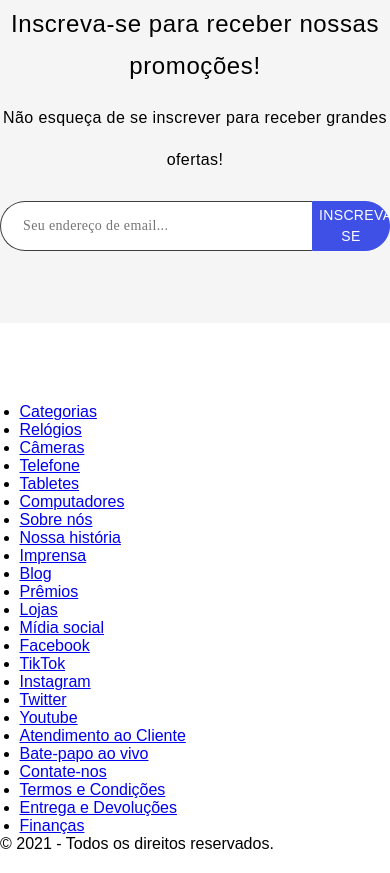
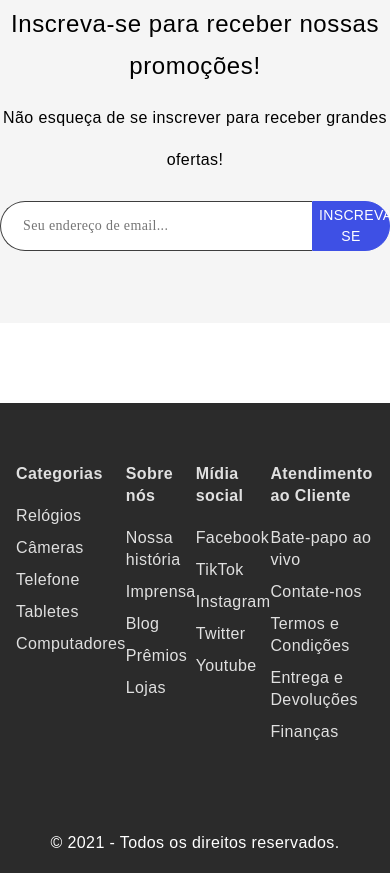
Before and after one commit to WangleyQuinhones/Homepage_Store, a plain HTML site: page index.html in a window 390 px wide. Shown: the part 1439-2312 px from the top of the page. Drawn offline with Linux system fonts and the light colour scheme.

Commit message:
Update Style.css
Iniciando a parte responsiva

```diff
--- a/Css/Style.css
+++ b/Css/Style.css
@@ -339,3 +339,55 @@ section.newsletter form button:hover{
     color: #3e50e5;
     border: 1px solid #3E3E3E;
 }
+
+footer .botton-nav{
+    padding: 60px 0;
+    background-color: #2b2b2b;
+}
+
+footer .botton-nav .container{
+    display: flex;
+    max-width: 955px;
+    justify-content: space-between;
+}
+
+footer .botton-nav ul{
+    list-style: none;
+}
+
+footer .botton-nav ul li a{
+    color: #e0e0e0;
+    font-size: 16px;
+    margin-bottom: 10px;
+    margin-top: 0;
+    line-height: 22px;
+    letter-spacing: 0.4px;
+    text-decoration: none;
+    display: block;
+}
+
+footer .botton-nav ul li a:hover{
+    color: #3e50e5;
+}
+
+footer .botton-nav ul li.list-title{
+    font-size: 20px;
+    margin-bottom: 20px;
+    margin-top: 0;
+    line-height: 26px;
+    letter-spacing: 0.5px;
+    font-weight: 700;
+    color: #FFF;
+}
+
+footer .copyright-text{
+    color:white;
+    background-color: #2b2b2b;
+    height: 60px;
+    display: flex;
+    align-items: center;
+    justify-content: center;
+    font-size: 16px;
+    letter-spacing: 0.4px;
+    line-height: 22px;
+}
```
